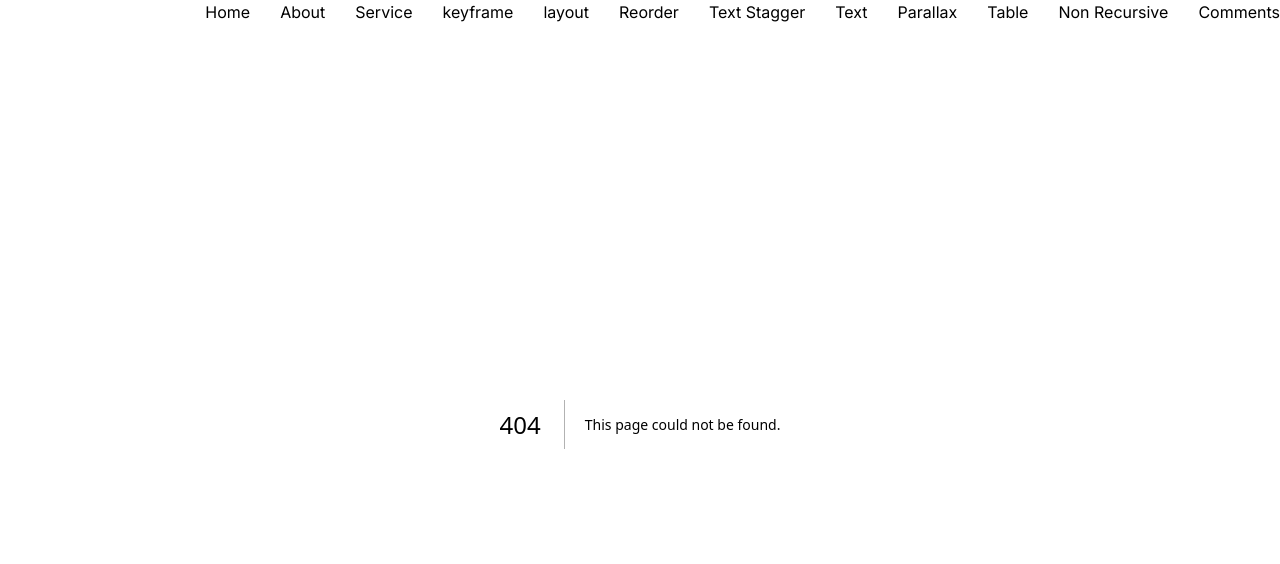
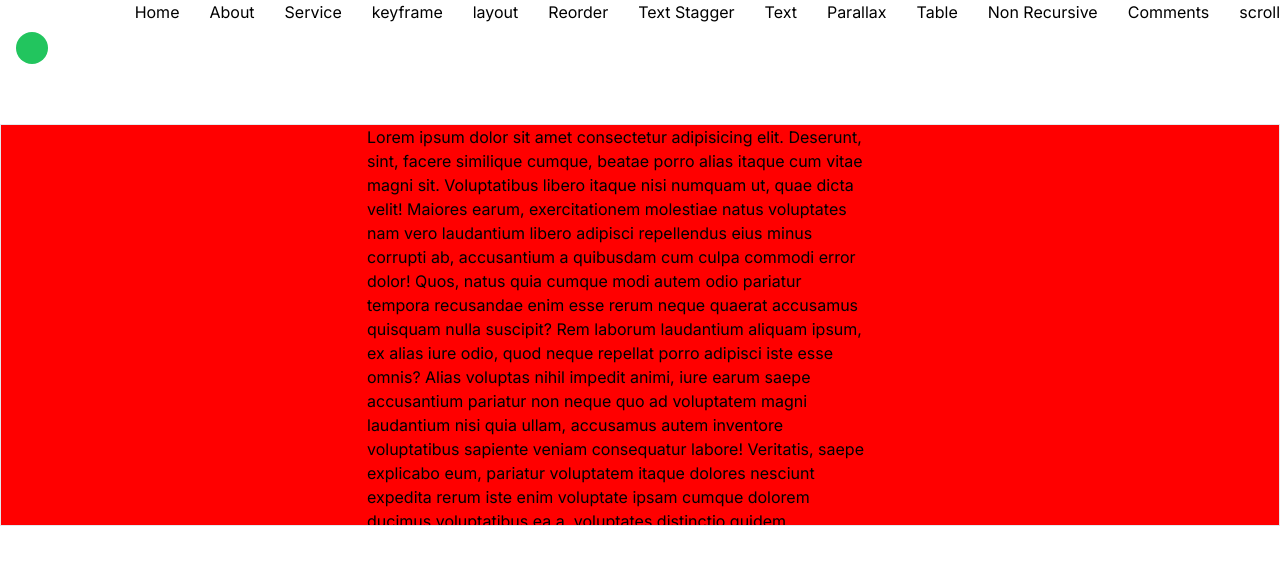
Before and after one commit to zphtet/test-test, a Next.js app: page /scroll in a window 1280 px wide. Before the commit this address had no page. Shown: the top 564 px of the page. Built offline with nearby package versions, Linux system fonts and the light colour scheme.

Commit message:
scroll linked ani with css

```diff
--- a/app/comments/components/comments.tsx
+++ b/app/comments/components/comments.tsx
@@ -1,7 +1,7 @@
 import CommentStore from "@/zustand/comments/comment";
 import { Commentt } from "../types";
 import CommentItem from "./comment";
-import ReplyBox from "./reply-form";
+
 import { MinusCircle, PlusCircle } from "lucide-react";
 import { useState } from "react";
 
--- a/app/globals.css
+++ b/app/globals.css
@@ -75,3 +75,26 @@
     /* @apply bg-background text-foreground; */
   }
 }
+
+/* @layer components { */
+.post {
+  scroll-timeline: --scale-progress block;
+}
+
+.line {
+  animation: scale auto linear;
+  animation-timeline: --scale-progress;
+}
+
+
+@keyframes scale {
+  from {
+    transform: scaleY(0);
+  }
+
+  to {
+    transform: scaleY(1);
+  }
+}
+
+/* } */
--- a/app/layout.tsx
+++ b/app/layout.tsx
@@ -47,6 +47,7 @@ export default function RootLayout({
               <Link href={"/table"}>Table</Link>
               <Link href={"/non-recursive"}>Non Recursive</Link>
               <Link href={"/comments"}>Comments</Link>
+              <Link href={"/scroll"}>scroll</Link>
             </div>
             {/* <PageTransitionWrapper>{children}</PageTransitionWrapper> */}
             {children}
--- /dev/null
+++ b/app/scroll/page.tsx
@@ -0,0 +1,76 @@
+const Page = () => {
+  return (
+    <div className="pt-[100px] relative min-h-[150vh]">
+      <div className="indicator z-20  animate-progress [animation-timeline:scroll(root)] origin-left fixed top-[20px] left-0 w-full h-[30px] bg-blue-600"></div>
+      <div
+        className="ball  w-8 h-8 rounded-full bg-green-500 fixed top-8
+        left-4
+       animate-bounce [animation-timeline:scroll(root)]
+      "
+      ></div>
+      <div className="flex justify-center gap-4 [timeline-scope:--scale-progress] border animate-colorChange [animation-timeline:--scale-progress]">
+        <div className="post max-w-[500px] max-h-[400px] overflow-y-scroll [scroll-timeline:--scale-progress] ">
+          Lorem ipsum dolor sit amet consectetur adipisicing elit. Deserunt,
+          sint, facere similique cumque, beatae porro alias itaque cum vitae
+          magni sit. Voluptatibus libero itaque nisi numquam ut, quae dicta
+          velit! Maiores earum, exercitationem molestiae natus voluptates nam
+          vero laudantium libero adipisci repellendus eius minus corrupti ab,
+          accusantium a quibusdam cum culpa commodi error dolor! Quos, natus
+          quia cumque modi autem odio pariatur tempora recusandae enim esse
+          rerum neque quaerat accusamus quisquam nulla suscipit? Rem laborum
+          laudantium aliquam ipsum, ex alias iure odio, quod neque repellat
+          porro adipisci iste esse omnis? Alias voluptas nihil impedit animi,
+          iure earum saepe accusantium pariatur non neque quo ad voluptatem
+          magni laudantium nisi quia ullam, accusamus autem inventore
+          voluptatibus sapiente veniam consequatur labore! Veritatis, saepe
+          explicabo eum, pariatur voluptatem itaque dolores nesciunt expedita
+          rerum iste enim voluptate ipsam cumque dolorem ducimus voluptatibus ea
+          a, voluptates distinctio quidem consectetur. Iure nihil nostrum
+          repellat amet, perferendis laborum sapiente ad molestiae eos voluptate
+          quasi obcaecati cumque quo necessitatibus dignissimos, consectetur hic
+          velit pariatur maxime at nobis blanditiis accusamus numquam eius.
+          Ullam fuga quod possimus pariatur laudantium dolore reprehenderit
+          quasi eum ut ab illum aut nam maxime minima repellendus explicabo
+          mollitia maiores distinctio enim voluptatum, labore id fugiat. Harum,
+          cumque? Sequi, quod velit. Impedit aspernatur nihil quisquam ea quae
+          delectus ducimus rem nesciunt vitae modi cupiditate, aliquid incidunt
+          dolorem cumque nisi asperiores commodi repellat vero eveniet officia
+          autem! Neque quaerat pariatur fugit exercitationem tenetur velit,
+          consectetur corrupti architecto nobis accusantium optio quam dolores
+          nemo enim omnis maxime, recusandae dolor, laborum adipisci id! Minus
+          dignissimos eos quos laudantium officia! Possimus quo sed sapiente
+          dignissimos doloribus. Quod possimus optio placeat architecto impedit,
+          ea inventore dolor dolores praesentium voluptatum delectus sit nisi
+          odio. Quibusdam accusamus doloribus quis eaque recusandae, impedit ea,
+          qui nostrum nisi voluptatem quia quaerat, nam molestias atque!
+          Tenetur, nostrum. Doloremque modi culpa commodi quisquam! Ratione eos
+          nam voluptatibus deserunt blanditiis, nostrum eveniet repellendus
+          necessitatibus beatae molestiae sint quos magnam tempore labore
+          deleniti veniam quis! Soluta, corrupti obcaecati laboriosam amet cum
+          iusto cupiditate dignissimos, est reiciendis aliquam voluptas sit,
+          quas facilis delectus quibusdam dicta hic! Blanditiis, laboriosam
+          earum molestiae exercitationem libero similique. Impedit, rerum eaque
+          maxime sequi animi laboriosam itaque alias, reprehenderit id totam
+          tempora magni consequuntur, quos non deserunt eius quia ipsum beatae
+          ex a harum suscipit! Numquam culpa quisquam, molestias et distinctio
+          accusantium quasi architecto atque eos, enim, maxime harum sit quaerat
+          iusto. Odio ullam dignissimos sed a dolorem perferendis cumque nisi
+          distinctio, repellendus harum placeat officiis magnam necessitatibus
+          optio molestiae natus sequi architecto doloremque officia voluptate
+          rem tempora illum? Deserunt similique libero non consequatur saepe
+          cum, vel veniam cupiditate animi quam molestiae magnam sed aut autem
+          perspiciatis aperiam, inventore dolore suscipit sapiente, debitis
+          rerum. Nobis omnis earum repellendus architecto eos ipsum? Ullam
+          voluptates, voluptatem dolorum quo modi, ipsa, dolor nobis dolores
+          quia architecto consequatur. Suscipit qui hic reprehenderit architecto
+          doloribus impedit odit ratione dolorem, deserunt veritatis corrupti
+          expedita laboriosam unde, eaque error magnam deleniti quia cum, fugit
+          incidunt exercitationem! Id temporibus impedit rerum a maiores,
+          praesentium corrupti.
+        </div>
+        <div className="w-[30px] line bg-blue-700 animate-scaleYProgress origin-bottom [animation-timeline:--scale-progress]"></div>
+      </div>
+    </div>
+  );
+};
+export default Page;
--- a/tailwind.config.js
+++ b/tailwind.config.js
@@ -22,6 +22,52 @@ module.exports = {
       sm: { max: "639px" },
       // => @media (max-width: 639px) { ... }
     },
+    extend: {
+      keyframes: {
+        scaleProgress: {
+          "0%": {
+            transform: "scaleX(0)",
+          },
+          "100%": {
+            transform: "scaleX(1)",
+          },
+        },
+        colorChange: {
+          "0%": {
+            backgroundColor: "red",
+          },
+          "50%": {
+            backgroundColor: "green",
+          },
+          "100%": {
+            backgroundColor: "gold",
+          },
+        },
+        scaleYProgress: {
+          "0%": {
+            transform: "scaleY(0)",
+          },
+          "100%": {
+            transform: "scaleY(1)",
+          },
+        },
+        bounce: {
+          "0%": {
+            transform: "translateY(0vh)",
+          },
+          "100%": {
+            transform: "translateY(-50vh)",
+          },
+        },
+      },
+      animation: {
+        progress: "scaleProgress auto linear , colorChange auto linear",
+        bounce: "bounce auto linear 5 alternate",
+        scaleYProgress: "scaleYProgress auto linear",
+        scaleProgress: "scaleProgress auto linear",
+        colorChange: "colorChange auto linear",
+      },
+    },
   },
   plugins: [],
 };
```
